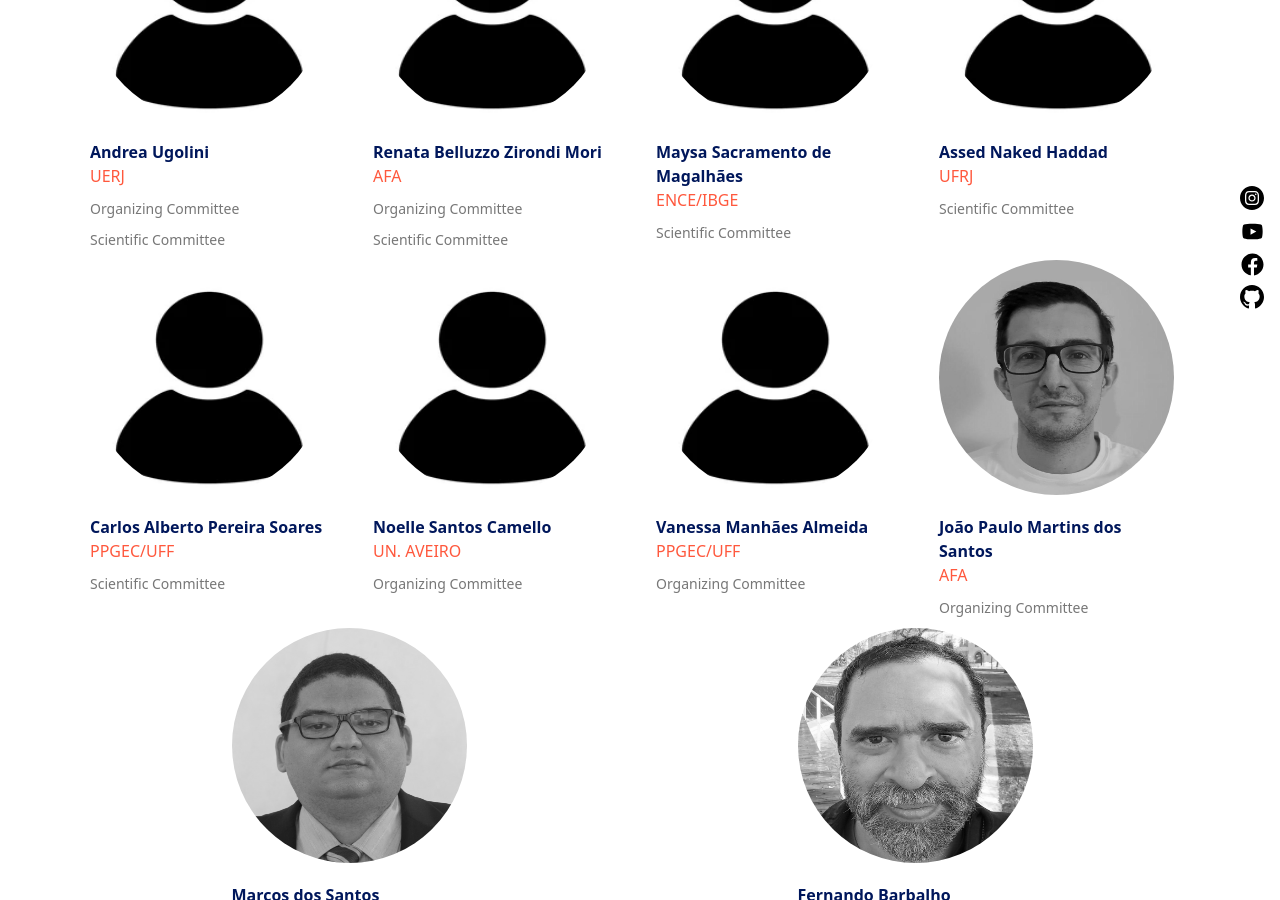
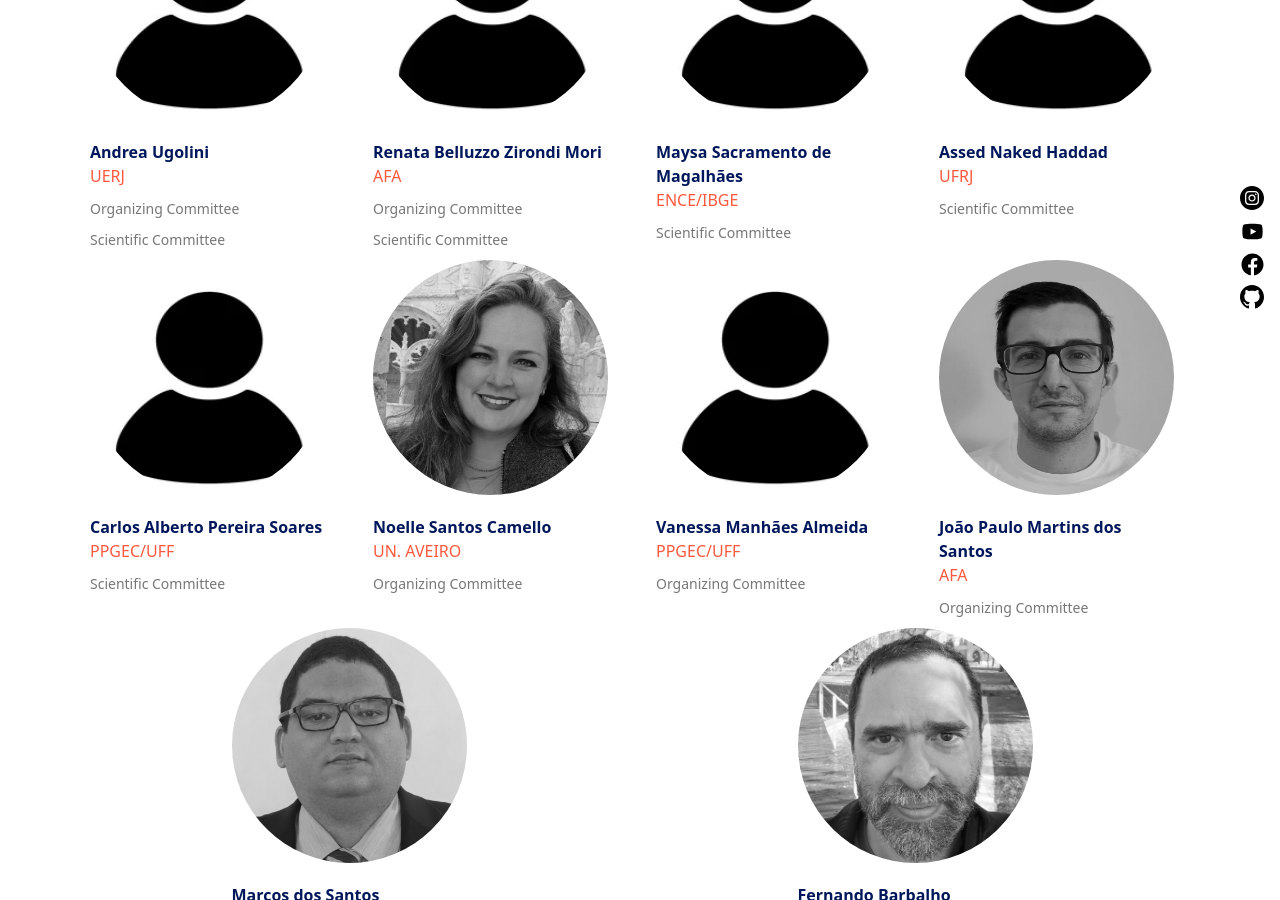
Before and after one commit to eventoseroficial/eventoseroficial.github.io, a Jekyll site: the page built from committee.html, in a window 1280 px wide and 900 px high, scrolled down 1202 px. Built offline with Jekyll 4.4.1, drawn with Linux system fonts in a browser that asks for light colours.

Commit message:
add more pictures commite

```diff
--- a/_data/committee.yml
+++ b/_data/committee.yml
@@ -86,7 +86,7 @@
    - "Scientific"
 
 - name: "Noelle Santos Camello"
-  image: "/assets/img/committee/avatar.png"
+  image: "/assets/img/committee/noelle.png"
   institution: "UN. AVEIRO"
   committee:
    - "Organizing"
```
Also changed, not shown: assets/img/committee/fernando-barbalho.png, assets/img/committee/marcos.png, assets/img/committee/noelle.png (added).
